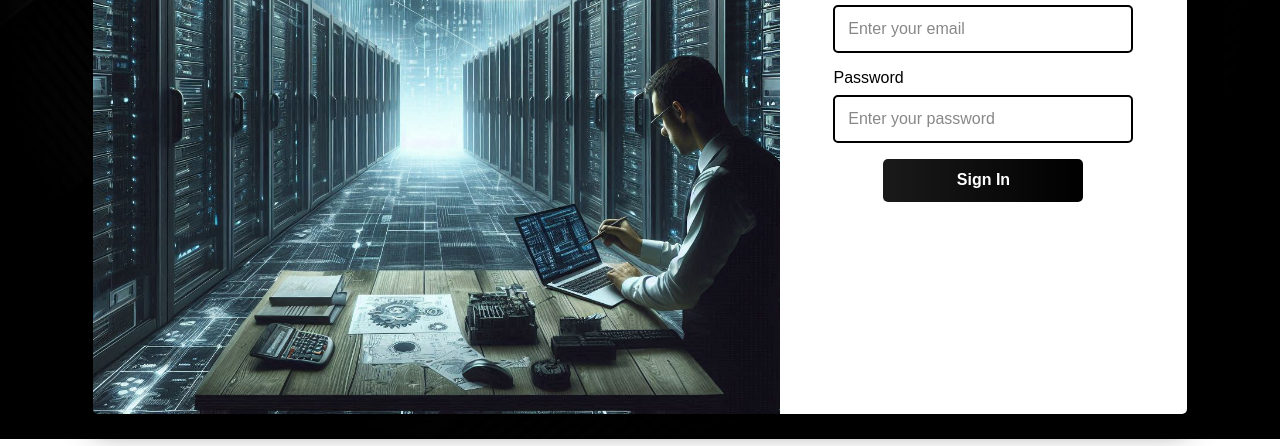
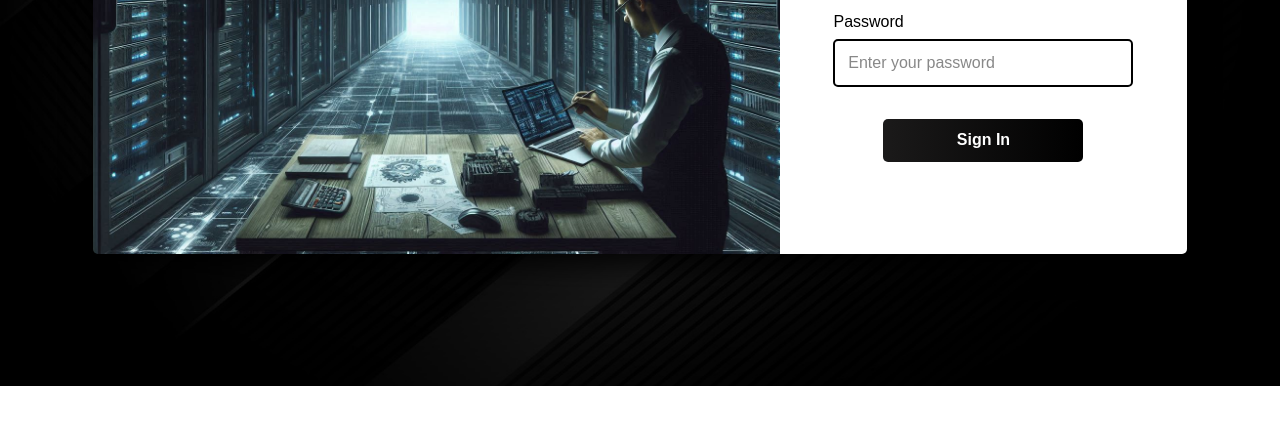
Before and after one commit to Asil60/MP, a website: page public/signin.html in a window 1280 px wide. Shown: the part 414-860 px from the top of the page. After the commit the page ends 800 px from the top, so only its background shows below. Drawn offline with Linux system fonts and the light colour scheme.

Commit message:
kathir updated

```diff
--- a/public/signinstyle.css
+++ b/public/signinstyle.css
@@ -27,12 +27,11 @@ body {
     flex-direction: row;
     width: 90%;
     max-width: 1200px;
-    height: 600px;
+    height: 500px;
     background: rgba(0, 0, 0, 0.8);
     border-radius: 5px;
     overflow: hidden;
     box-shadow: 0px 10px 30px rgba(0, 0, 0, 0.9);
-    margin-top: 60px;
   }
 
   /* Image Section */
@@ -59,7 +58,7 @@ body {
     justify-content: center;
     align-items: center;
     padding: 2rem;
-    padding-bottom: 150px;
+    padding-bottom: 50px;
     box-sizing: border-box; /* Ensures padding is included in size calculations */
   }
 
@@ -72,7 +71,7 @@ body {
 
   .form-container h2 {
     font-size: 2rem;
-    margin-bottom: 1.5rem;
+    margin-bottom: 2rem;
     color: #000;
   }
 
@@ -87,7 +86,7 @@ body {
   .form-container input {
     width: 100%;
     padding: 0.8rem;
-    margin-bottom: 1rem;
+    margin-bottom: 2rem;
     border: 2px solid #000; /* Black outline */
     border-radius: 5px;
     background: #ffffff; /* White background */
```
